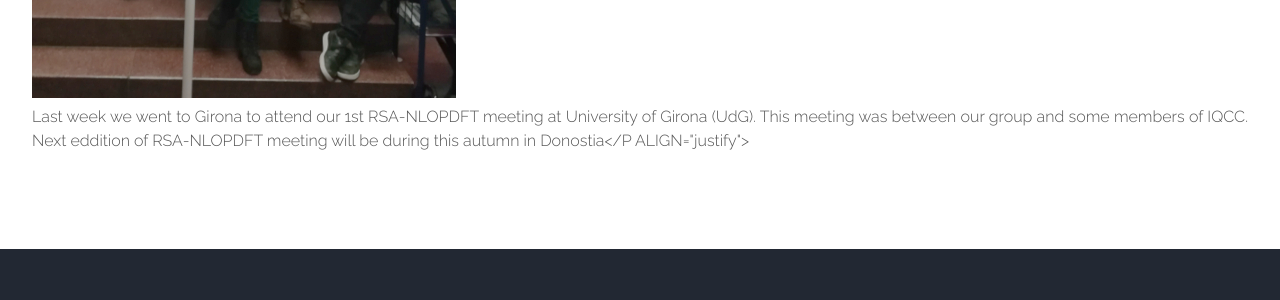
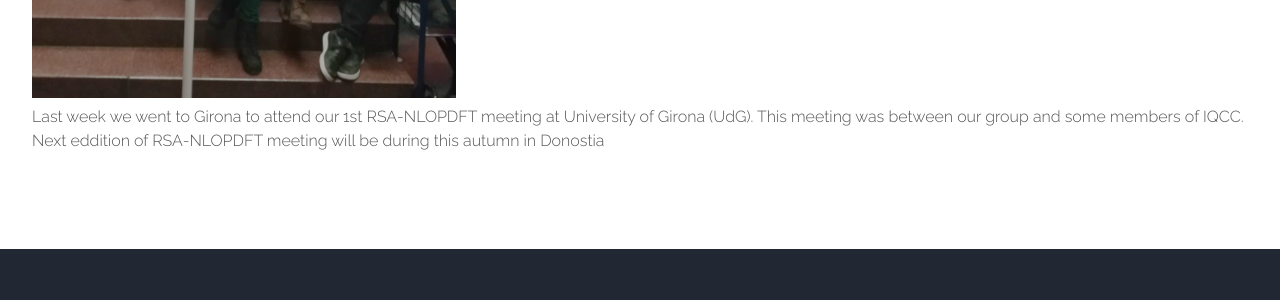
Before and after one commit to old-jekyll-templates/Horizons-Jekyll-Theme, a Jekyll site: the page built from _posts/2020-02-29-girona.md, in a window 1280 px wide and 900 px high, scrolled down 582 px. Shown: the part 153-453 px from the top of the window. Built offline with Jekyll 4.4.1, drawn with Linux system fonts in a browser that asks for light colours.

Commit message:
Update 2020-02-29-girona.md

```diff
--- a/_posts/2020-02-29-girona.md
+++ b/_posts/2020-02-29-girona.md
@@ -1,8 +1,8 @@
 ---
 title: Group Photo in Girona
-subtitle: <b>February 28, 2020</b>
+subtitle: February 28, 2020
 featured: images/Girona_2020.jpg
 layout: post
 ---
 
-<P ALIGN="justify">Last week we went to Girona to attend our 1st RSA-NLOPDFT meeting at University of Girona (UdG). This meeting was between our group and some members of IQCC. Next eddition of RSA-NLOPDFT meeting will be during this autumn in Donostia</P ALIGN="justify">
+<p>Last week we went to Girona to attend our 1st RSA-NLOPDFT meeting at University of Girona (UdG). This meeting was between our group and some members of IQCC. Next eddition of RSA-NLOPDFT meeting will be during this autumn in Donostia</p>
```
